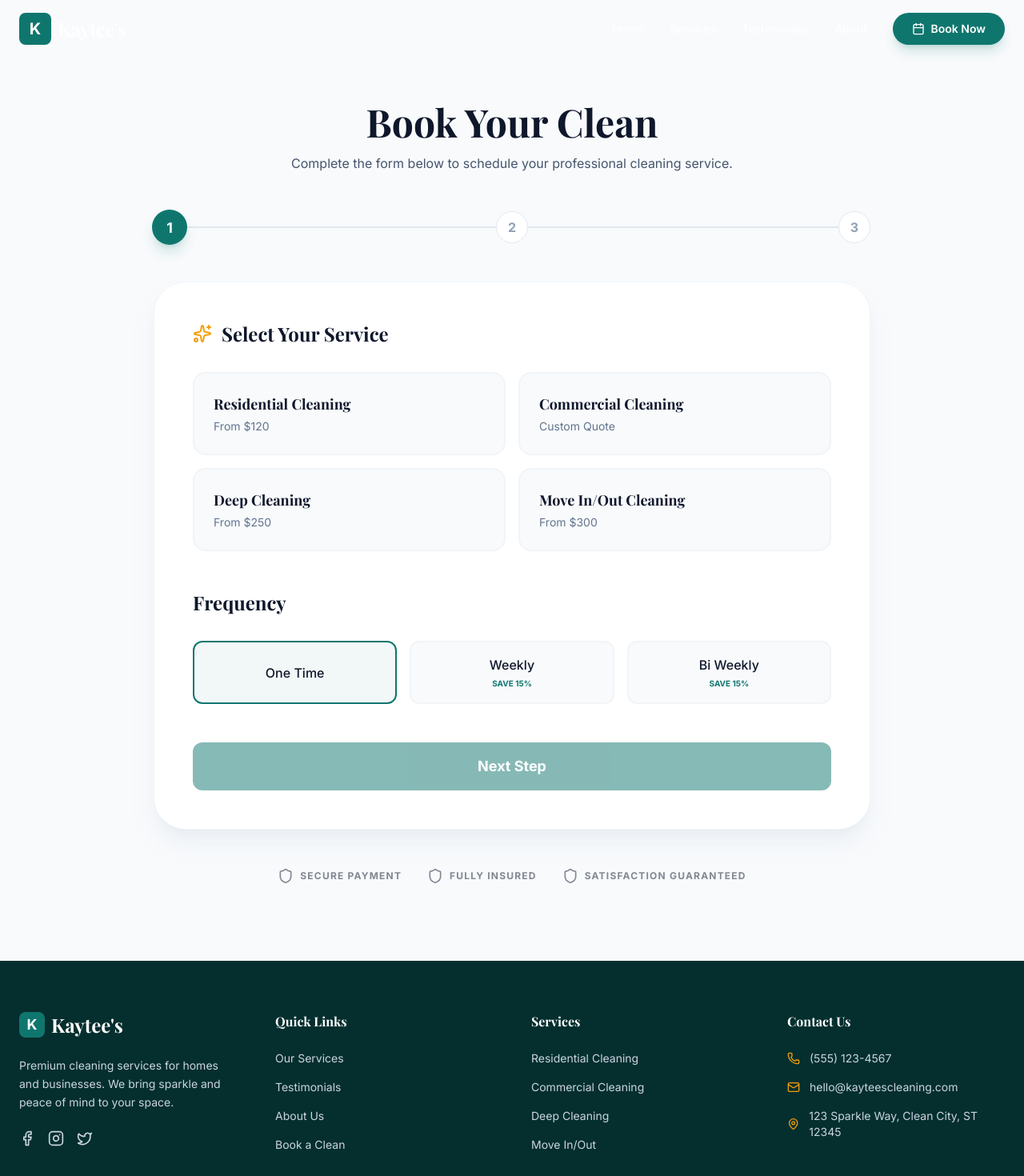
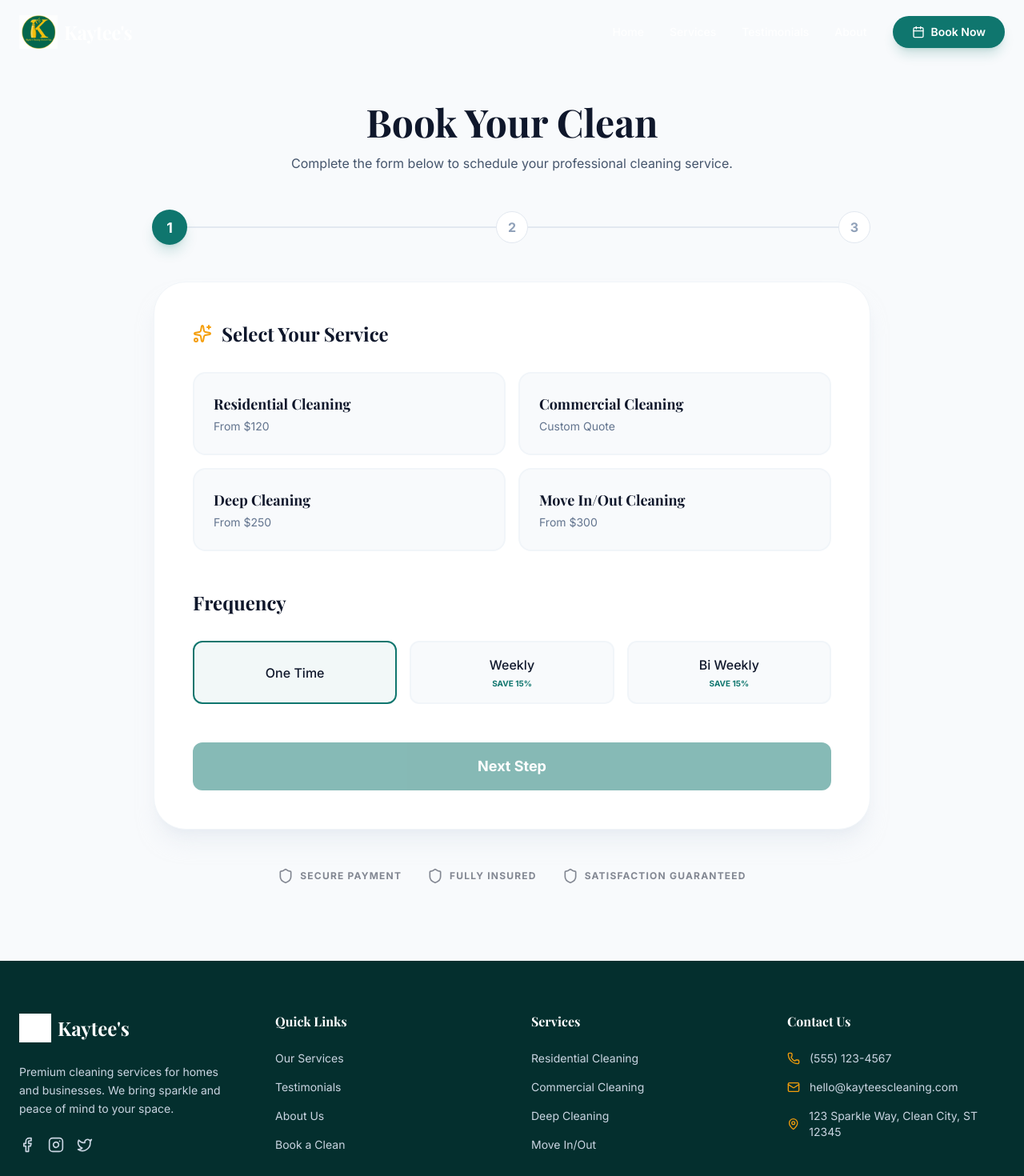
Before and after one commit to jsagesse27/kaytees-cleaning, a React (Vite) app: page /book in a window 1280 px wide. Shown: the top 1470 px of the page at 80% size. Built offline with nearby package versions, Linux system fonts and the light colour scheme; a web font is replaced by a local one.

Commit message:
Update logo and favicon to new logo.png

```diff
--- a/index.html
+++ b/index.html
@@ -5,7 +5,7 @@
   <meta charset="UTF-8" />
   <meta name="viewport" content="width=device-width, initial-scale=1.0" />
   <title>Kaytee's Cleaning Service</title>
-  <link rel="icon" type="image/jpeg" href="/favicon.jpg" />
+  <link rel="icon" type="image/png" href="/logo.png" />
 </head>
 
 <body>
--- a/src/components/Footer.tsx
+++ b/src/components/Footer.tsx
@@ -7,9 +7,7 @@ export default function Footer() {
       <div className="max-w-7xl mx-auto grid grid-cols-1 md:grid-cols-4 gap-12 mb-12">
         <div className="col-span-1 md:col-span-1">
           <Link to="/" className="flex items-center gap-2 mb-6">
-            <div className="w-8 h-8 bg-brand-primary rounded-lg flex items-center justify-center text-white font-bold text-lg">
-              K
-            </div>
+            <img src="/logo.png" alt="Kaytee's Logo" className="w-10 h-10 object-contain brightness-0 invert" />
             <span className="font-serif text-2xl font-bold text-white">Kaytee's</span>
           </Link>
           <p className="text-sm leading-relaxed mb-6">
--- a/src/components/Navbar.tsx
+++ b/src/components/Navbar.tsx
@@ -33,9 +33,7 @@ export default function Navbar() {
     >
       <div className="max-w-7xl mx-auto flex items-center justify-between">
         <Link to="/" className="flex items-center gap-2">
-          <div className="w-10 h-10 bg-brand-primary rounded-lg flex items-center justify-center text-white font-bold text-xl">
-            K
-          </div>
+          <img src="/logo.png" alt="Kaytee's Logo" className="w-12 h-12 object-contain" />
           <span className={cn(
             "font-serif text-2xl font-bold tracking-tight",
             isScrolled ? "text-slate-900" : "text-white"
```
Also changed, not shown: public/favicon.jpg (deleted), public/logo.png (added).
